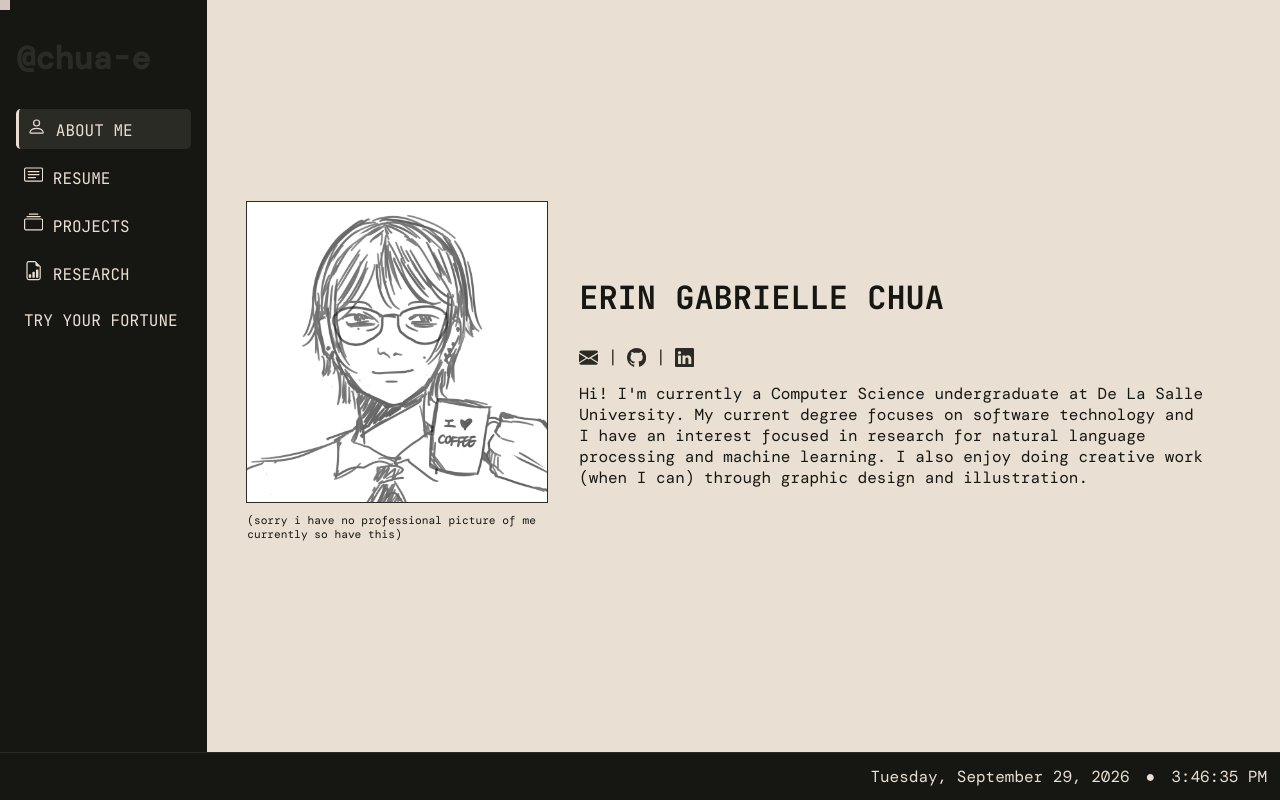
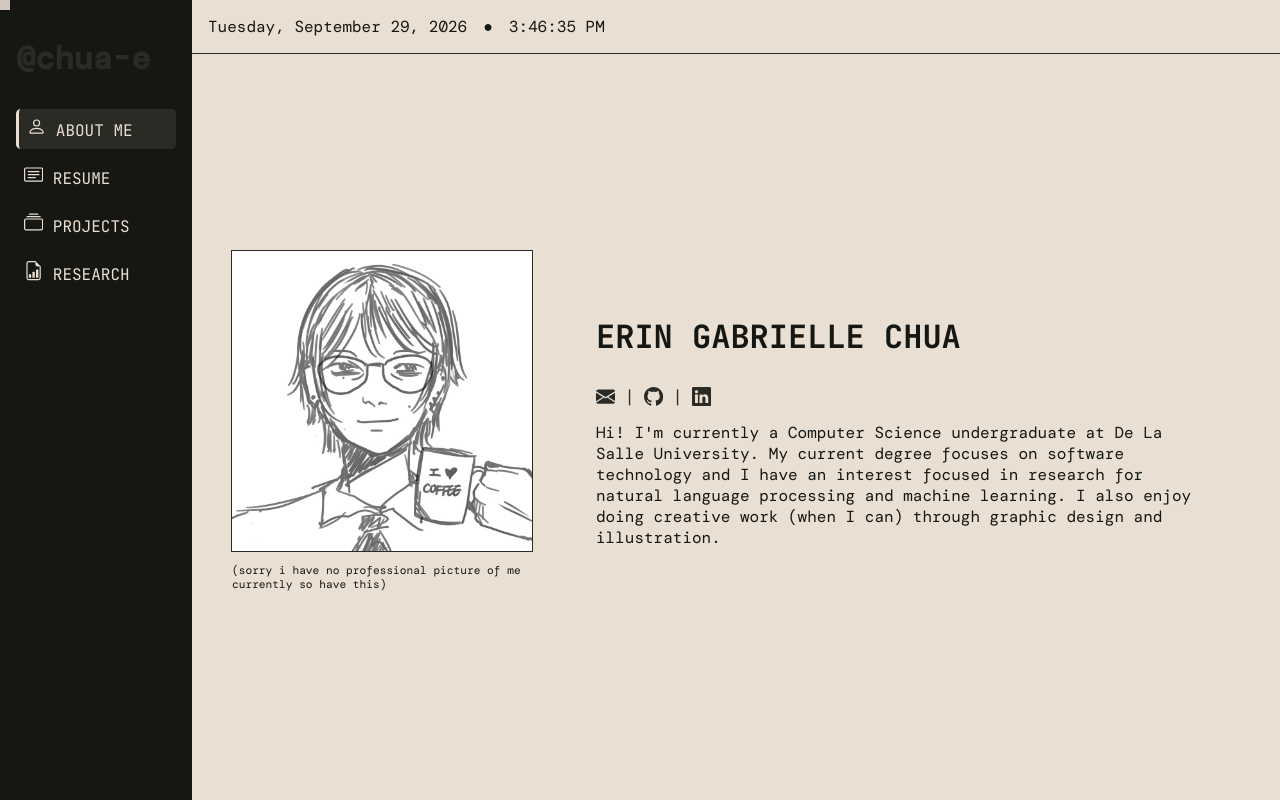
Before and after one commit to chua-e/chua-e.github.io, a website: page index.html in a window 1280 px wide. Drawn offline with nearby package versions, Linux system fonts and the light colour scheme; a web font is replaced by a local one.

Commit message:
change footer

```diff
--- a/index.html
+++ b/index.html
@@ -41,12 +41,24 @@
                 </svg>
                 RESEARCH
             </a>
-            <a href="#fortune" data-page="fortune">
-                TRY YOUR FORTUNE
-            </a>
+            <!-- <a href="#fortune" data-page="fortune">
+                <svg xmlns="http://www.w3.org/2000/svg" width="16" height="16" fill="currentColor" class="bi bi-asterisk" viewBox="0 0 16 16">
+                    <path d="M8 0a1 1 0 0 1 1 1v5.268l4.562-2.634a1 1 0 1 1 1 1.732L10 8l4.562 2.634a1 1 0 1 1-1 1.732L9 9.732V15a1 1 0 1 1-2 0V9.732l-4.562 2.634a1 1 0 1 1-1-1.732L6 8 1.438 5.366a1 1 0 0 1 1-1.732L7 6.268V1a1 1 0 0 1 1-1"/>
+                </svg>
+                GAMBLE?
+            </a> -->
         </header>
 
-        <main class="main" id="page-content" aria-live="polite">
+        <main class="main">
+            <div id="heading">
+                <div id="date-time-wrap">
+                    <div id="date-display">Loading date...</div>
+                    <div> ● </div>
+                    <div id="digi-clock">Loading time...</div>
+                </div>
+            </div>
+
+            <div id="page-content" aria-live="polite">
             <section id="main" class="section">
                 <div id="about-me">
                     <div class="pic-wrap">
@@ -83,16 +95,17 @@
                     </div>
                 </div>
             </section>
+            </div>
         </main>
     </div>
 
-    <footer>
+    <!-- <footer>
         <div id="date-time-wrap">
             <div id="date-display">Loading date...</div>
             <div> ● </div>
             <div id="digi-clock">Loading time...</div>
         </div>
-    </footer>
+    </footer> -->
     <script type="module" src="src/script/main.js"></script>
 </body>
 </html>
--- a/src/style.css
+++ b/src/style.css
@@ -3,13 +3,14 @@
     --lighter-dark: #2a2b25;
 
     --main-light: #e9dfd3;
-    --darker-light: #8d857c;
+    --darker-light: #e4ddcb;
 
     --font-dm: "DM Mono", monospace;
     --font-jet: "JetBrains Mono", monospace;
 }
 
 * {
+    box-sizing: border-box;
     cursor: none;
 }
 
@@ -49,19 +50,39 @@ h2 {
     display: flex;
     flex-direction: row;
     flex: 1;
+    min-height: 0;
 }
 
 .main {
     width:85%;
     display: flex;
-    flex-direction: row;
+    flex-direction: column;
+    min-height: 0;
+    overflow-y: auto;
     background-color: var(--main-light);
     color: var(--main-dark);
     /* background-color: var(--main-dark);
     color: var(--main-light); */
-    padding: 2.5em;
-    justify-content: center;
-    align-items: center;
+    justify-content: flex-start;
+    align-items: stretch;
+}
+
+#page-content {
+    display: flex;
+    flex: 1;
+    width: 100%;
+    min-height: 0;
+    padding: 2.5em 0;
+}
+
+#page-content > .section,
+#page-content > .page-section {
+    width: 100%;
+}
+
+#page-content > .section {
+    display: flex;
+    flex: 1;
 }
 
 .sidebar {
@@ -95,9 +116,13 @@ h2 {
 }
 
 .sidebar a[aria-current="page"] {
-    background-color: var(--main-light);
-    color: var(--main-light);
-    /* font-weight: 600; */
+    background-color: var(--lighter-dark);
+    border-left: 3px solid var(--main-light);
+}
+
+.sidebar a:focus-visible {
+    outline: 2px solid var(--main-light);
+    outline-offset: 2px;
 }
 
 .sidebar svg {
@@ -115,6 +140,17 @@ footer {
     outline: 1px solid var(--lighter-dark);
     font-weight: 100;
     font-size: medium;
+}
+
+#heading {
+    display: flex;
+    position: sticky;
+    top: 0;
+    flex-shrink: 0;
+    z-index: 1000;
+    /* background-color: var(--darker-light); */
+    padding: 1em;
+    outline: 1px solid var(--lighter-dark);
 }
 
 #date-time-wrap {
@@ -160,8 +196,11 @@ footer {
 
 #about-me {
     display: flex;
+    flex: 1;
+    width: 100%;
     align-items: center;
     justify-content: center;
+    gap: 2em;
 }
 
 #details {
@@ -174,12 +213,6 @@ footer {
     gap: 0;
 }
 
-.sidebar a[aria-current="page"] {
-    background-color: var(--lighter-dark);
-    border-left: 3px solid var(--main-light);
+.section {
+    padding: 2.5em;
 }
-
-.sidebar a:focus-visible {
-    outline: 2px solid var(--main-light);
-    outline-offset: 2px;
-}
```
Also changed, not shown: src/pages/about.html (deleted, +0 -9 lines).
